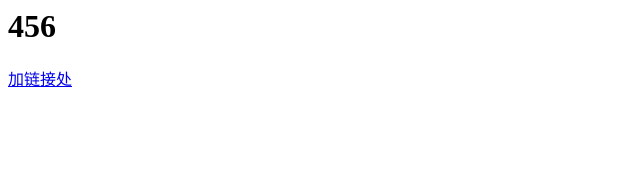
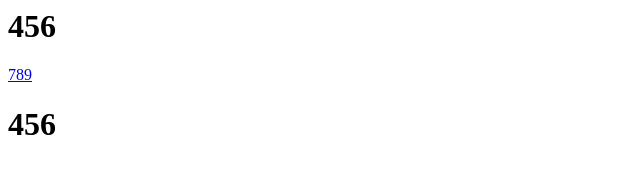
Before and after one commit to FlyRubble/Cube, a plain HTML site: page Doc/index.html in a window 1280 px wide. Shown: the whole page, without its empty margins (0-640 px from the left). Drawn offline with Linux system fonts and the light colour scheme.

Commit message:
Update index.html

```diff
--- a/Doc/index.html
+++ b/Doc/index.html
@@ -1,4 +1,5 @@
 <html>
 <h1>456</h1>
-<a href="Doc.html">加链接处</a>
+<a href="Doc.html">789</a>
+<h1>456</h1>
 </html>
```
